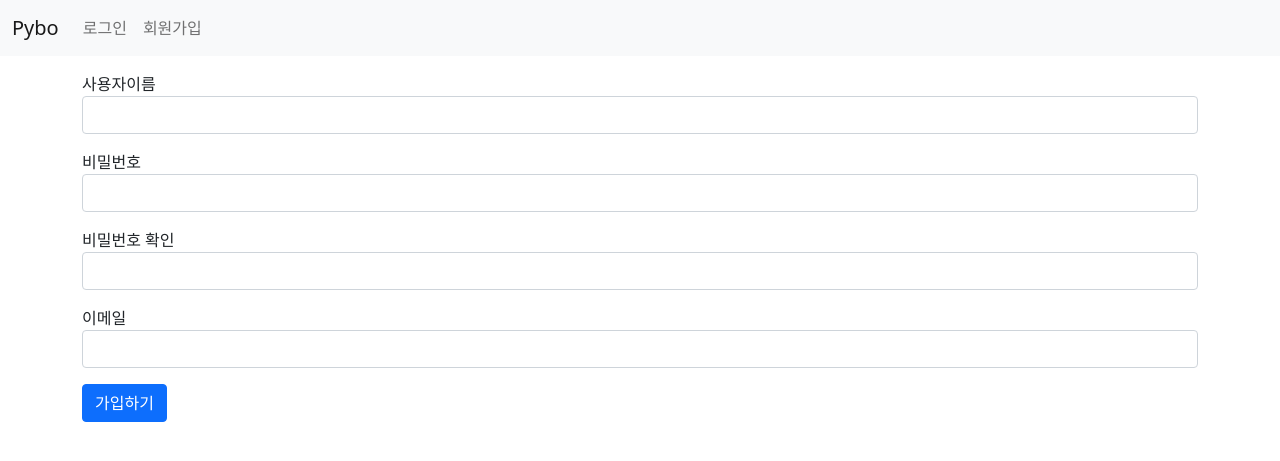
After one commit to moonsunmi/jumpToDjango, a Django app: page /common/signup/ in a window 1280 px wide. The commit adds this page. Shown: the top 461 px of the page. Run offline with Django 4.2, Linux system fonts and the light colour scheme; some libraries are stand-ins or nearby versions.

Commit message:
회원가입 추가

```diff
--- /dev/null
+++ b/mysite/common/forms.py
@@ -0,0 +1,11 @@
+from django import forms
+from django.contrib.auth.forms import UserCreationForm
+from django.contrib.auth.models import User
+
+
+class UserForm(UserCreationForm):
+    email = forms.EmailField(label="이메일")
+
+    class Meta:
+        model = User
+        fields = ("username", "password1", "password2", "email")
--- a/mysite/common/urls.py
+++ b/mysite/common/urls.py
@@ -1,9 +1,11 @@
 from django.urls import path
 from django.contrib.auth import views as auth_views
+from . import views
 
 app_name = 'common'
 
 urlpatterns=[
     path('login/', auth_views.LoginView.as_view(template_name='common/login.html'), name='login'),
     path('logout/', auth_views.LogoutView.as_view(), name='logout'),
+    path('signup/', views.signup, name='signup')
 ]
--- a/mysite/common/views.py
+++ b/mysite/common/views.py
@@ -1,3 +1,20 @@
-from django.shortcuts import render
+from django.contrib.auth import authenticate, login
+from django.shortcuts import render, redirect
+from common.forms import UserForm
 
-# Create your views here.
+
+def signup(request):
+
+    if request.method == 'POST':
+        # 정보 입력 후 회원 가입 누른 거
+        form = UserForm(request.POST)
+        if form.is_valid():
+            form.save()
+            username = form.cleaned_data.get('username')
+            raw_password = form.cleaned_data.get('password1')
+            user = authenticate(username=username, password=raw_password)
+            login(request, user)
+            return redirect('index')
+    else:
+        form = UserForm()
+    return render(request, 'common/signup.html', {'form': form})
--- a/mysite/pybo/models.py
+++ b/mysite/pybo/models.py
@@ -1,11 +1,11 @@
 from django.db import models
-
+from django.contrib.auth.models import User
 
 class Question(models.Model):
     subject = models.CharField(max_length=200)
     content = models.TextField()
     create_date = models.DateTimeField()
-    author = models.CharField(max_length=50)
+    author = models.ForeignKey(User, on_delete=models.CASCADE)
 
     def __str__(self):
         return self.subject
@@ -15,3 +15,4 @@ class Answer(models.Model):
     question = models.ForeignKey(Question, on_delete=models.CASCADE)
     content = models.TextField()
     create_date = models.DateTimeField()
+    author = models.ForeignKey(User, on_delete=models.CASCADE)
--- a/mysite/templates/common/login.html
+++ b/mysite/templates/common/login.html
@@ -4,7 +4,7 @@
 <div class="container my-3">
     <form method="post" action="{% url 'common:login' %}">
         {% csrf_token %}
-        {% include "form_error.html" %}
+        {% include "form_errors.html" %}
         <div class="mb-3">
             <label for="username">사용자 ID</label>
             <input type="text" class="form-control" id="username" name="username" value="{{ form.username.value|default_if_none:'' }}">
--- /dev/null
+++ b/mysite/templates/common/signup.html
@@ -0,0 +1,26 @@
+{% extends "base.html" %}
+{% block content %}
+<div class="container my-3">
+  <form method="post" action = ""{% url 'common:signup' %}">
+    {% csrf_token %}
+    {% include "form_errors.html" %}
+    <div class="mb-3">
+      <label for="username">사용자이름</label>
+      <input type="text" id="username" class="form-control" name="username" value="{{ form.username.value|default_if_none:'' }}">
+    </div>
+    <div class="mb-3">
+      <label for="password1">비밀번호</label>
+      <input type="password" id="password1" class="form-control" name="password1" value="{{ form.password1.value|default_if_none:'' }}">
+    </div>
+    <div class="mb-3">
+      <label for="password2">비밀번호 확인</label>
+      <input type="password" id="password2" class="form-control" name="password2" value="{{ form.password2.value|default_if_none:'' }}">
+    </div>
+    <div class="mb-3">
+      <label for="email">이메일</label>
+      <input type="text" id="email" class="form-control" name="email" value="{{ form.email.value|default_if_none:'' }}">
+    </div>
+    <button type="submit" class="btn btn-primary  ">가입하기</button>
+  </form>
+</div>
+{% endblock %}
--- a/mysite/templates/navbar.html
+++ b/mysite/templates/navbar.html
@@ -27,6 +27,11 @@
                     <a class="nav-link" href="{% url 'common:login' %}">로그인</a>
                     {% endif %}
                 </li>
+                <li class="nav-item">
+                    {% if not user.is_authenticated %}
+                    <a class="nav-link" href="{% url 'common:signup' %}">회원가입</a>
+                    {% endif %}
+                </li>
             </ul>
         </div>
     </div>
```
Also changed, not shown: mysite/pybo/migrations/0004_answer_author_alter_question_author.py (added), mysite/templates/form_errors.html (renamed from mysite/templates/form_error.html).
